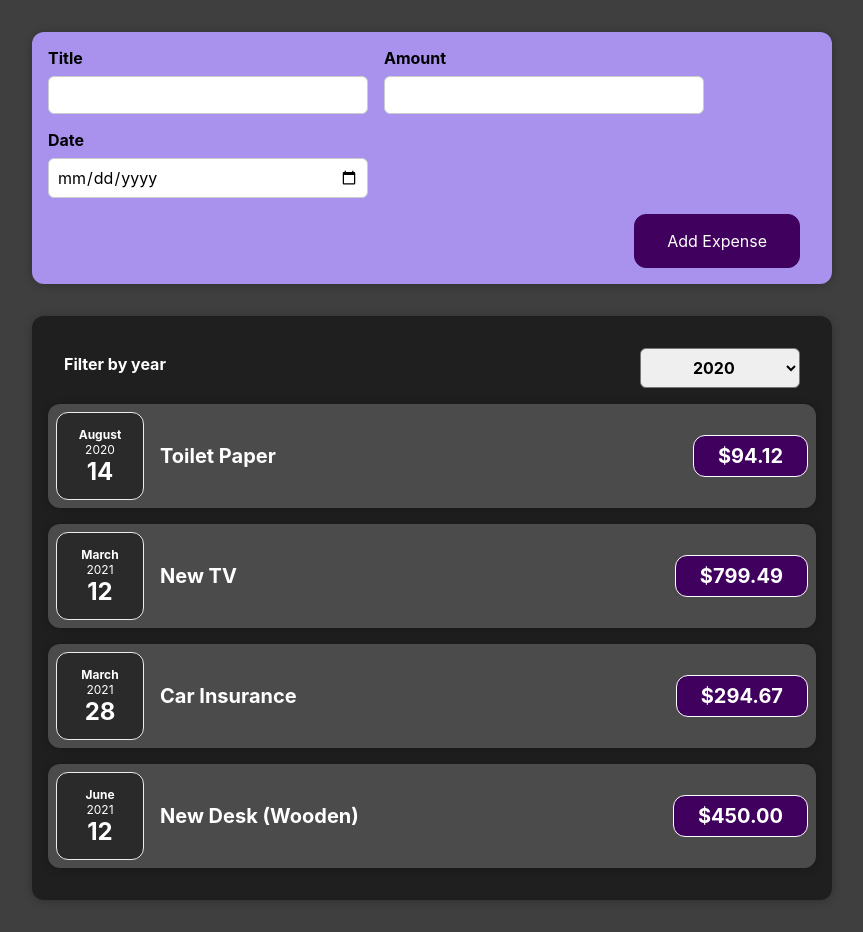
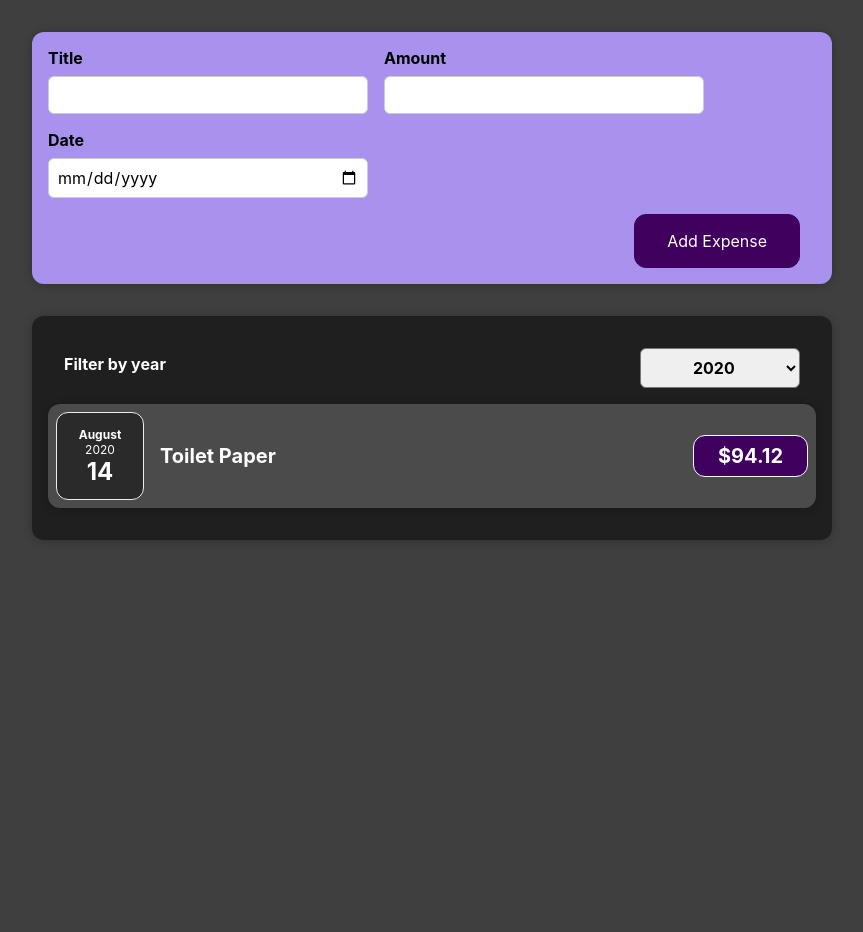
Before and after one commit to SteveLabrinos/react-playground, a React (Create React App) app: page / in a window 1280 px wide. Shown: the whole page, without its empty margins (208-1071 px from the left). After the commit the page ends 800 px from the top, so only its background shows below. Built offline with nearby package versions, Linux system fonts and the light colour scheme.

Commit message:
refactor expenses items to it's own list component

```diff
--- a/src/components/Expenses/Expenses.js
+++ b/src/components/Expenses/Expenses.js
@@ -1,6 +1,6 @@
 import { useState } from 'react';
 
-import ExpenseItem from './ExpenseItem';
+import ExpenseList from './ExpensesList';
 import Card from '../UI/Card';
 import ExpensesFilter from './ExpensesFilter';
 import './Expenses.css';
@@ -16,20 +16,13 @@ function Expenses({ expenses }) {
     expense => expense.date.getFullYear() === parseInt(expensesFilter)
   );
 
-  const expenseContent =
-    filteredExpenses.length === 0 ? (
-      <p>No Expenses Found!!</p>
-    ) : (
-      expenses.map(expense => <ExpenseItem key={expense.id} {...expense} />)
-    );
-
   return (
     <Card className='expenses'>
       <ExpensesFilter
         selected={expensesFilter}
         onAddExpensesFilter={addExpensesFilterHandler}
       />
-      {expenseContent}
+      <ExpenseList expenses={filteredExpenses} />
     </Card>
   );
 }
--- /dev/null
+++ b/src/components/Expenses/ExpensesList.css
@@ -0,0 +1,9 @@
+.expenses-list {
+  list-style: none;
+  padding: 0;
+}
+
+.expenses-list__fallback {
+  color: white;
+  text-align: center;
+}
--- /dev/null
+++ b/src/components/Expenses/ExpensesList.js
@@ -0,0 +1,18 @@
+import ExpenseItem from './ExpenseItem';
+import './ExpensesList.css';
+
+function ExpensesList({ expenses }) {
+  return expenses.length === 0 ? (
+    <h2 className='expenses-list__fallback'>Found no expenses.</h2>
+  ) : (
+    <ul className='expenses-list'>
+      {expenses.map(expense => (
+        <li>
+          <ExpenseItem key={expense.id} {...expense} />
+        </li>
+      ))}
+    </ul>
+  );
+}
+
+export default ExpensesList;
```
